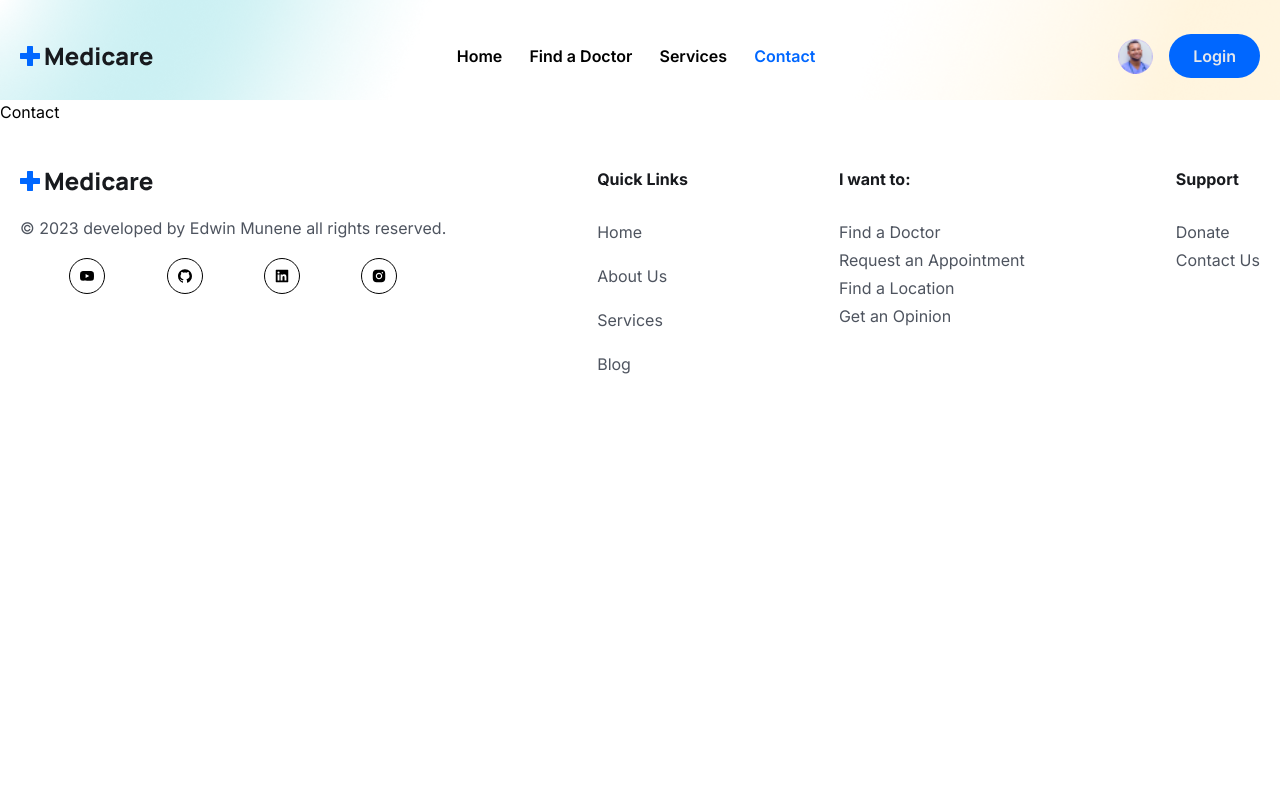
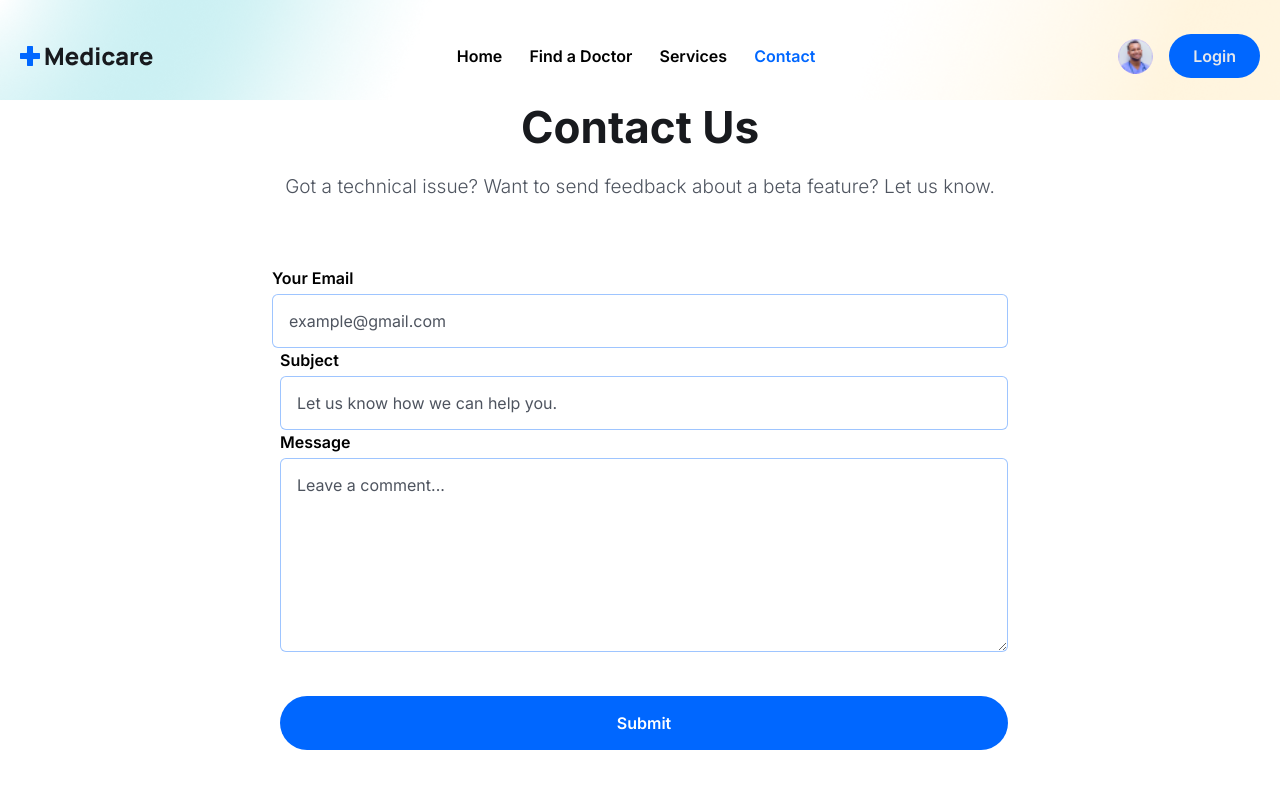
Before and after one commit to Eddiemetrium/doctor-booking, a Next.js app: page /Contact in a window 1280 px wide. Shown: the top 795 px of the page. Built offline with nearby package versions, Linux system fonts and the light colour scheme.

Commit message:
contact done front-end looking good

```diff
--- a/src/app/Contact/page.js
+++ b/src/app/Contact/page.js
@@ -1,15 +1,63 @@
-import Footer from '../footer/page'
-import Header from '../header/page'
+import Footer from "../footer/page";
+import Header from "../header/page";
 
 const Contact = () => {
   return (
-    <div>
+    <section>
       <Header />
+      <section>
+        <div className="px-4 mx-auto max-w-screen-md">
+          <h2 className="heading text-center">Contact Us</h2>
+          <p className="mb-8 text-[19px] lg:mb-16 font-light text-center text_para">
+            Got a technical issue? Want to send feedback about a beta feature?
+            Let us know.
+          </p>
+          <form action="#" className=" space-x-2">
+            <div>
+              <label htmlFor="email" className="form_label font-semibold">
+                Your Email
+              </label>
+              <input
+                type="email"
+                id="email"
+                placeholder="example@gmail.com"
+                className="form_input mt-1"
+              />
+            </div>
+            <div>
+              <label htmlFor="subject" className="form_label font-semibold">
+                Subject
+              </label>
+              <input
+                type="text"
+                id="email"
+                placeholder="Let us know how we can help you."
+                className="form_input mt-1"
+              />
+            </div>
+            <div className="sm:col-span-2">
+              <label htmlFor="message" className="form_label font-semibold">
+                Message
+              </label>
+              <textarea
+                rows="6"
+                type="text"
+                id="message"
+                placeholder="Leave a comment..."
+                className="form_input mt-1"
+              />
+            </div>
+            <div>
+              <button className="btn w-full" type="submit">
+                Submit
+              </button>
+            </div>
+          </form>
+        </div>
+      </section>
+      <Footer />
+    </section>
+  );
+};
 
-      Contact
-      <Footer/>
-      </div>
-  )
-}
-
-export default Contact
+export default Contact;
--- a/src/app/Login/page.js
+++ b/src/app/Login/page.js
@@ -37,7 +37,7 @@ function Page() {
             </div>
             <div className="mb-5">
               <input
-                className="w-full px-4 py-3 border-b border-solid border-[#0066ff61] focus:outline-none focus:border-b-primaryColor text-[22px] leading-7 text-headingColor placeholder:text-headingColor rounded-md cursor-text "
+                className="w-full px-4 py-3 border-b border-solid border-[#0066ff61] focus:outline-none focus:border-b-primaryColor text-[18px] leading-7 text-headingColor placeholder:text-textColor rounded-md cursor-text "
                 type="password"
                 placeholder="Password"
                 name="password"
--- a/src/app/globals.css
+++ b/src/app/globals.css
@@ -2,47 +2,53 @@
 @tailwind components;
 @tailwind utilities;
 
-@layer base{
+@layer base {
   section {
     /* 79 */
-   /* @apply py-[9px] */
+    /* @apply py-[9px] */
   }
 }
 
-@layer components{
-  .container{
-    @apply max-w-full w-[1440px] px-5 mx-auto
+@layer components {
+  .container {
+    @apply max-w-full w-[1440px] px-5 mx-auto;
   }
-  .btn{
-    @apply bg-primaryColor py-[15px] w-[15rem] px-[35] rounded-[50px] text-white font-[600] mt-[38px]
+  .btn {
+    @apply bg-primaryColor py-[15px] w-[15rem] px-[35] rounded-[50px] text-white font-[600] mt-[38px];
   }
-  .heading{
-    @apply text-[44px] leading-[54px] font-[700] text-headingColor
+  .heading {
+    @apply text-[44px] leading-[54px] font-[700] text-headingColor;
   }
-  .text_para{
-    @apply text-[18px] leading-[30px] font-[400] text-textColor mt-[18px]
+  .text_para {
+    @apply text-[18px] leading-[30px] font-[400] text-textColor mt-[18px];
   }
-  .header{
-    @apply bg-[url('../assets/images/mask.png')] bg-no-repeat bg-cover bg-center w-full h-[100px] leading-[100px]
+  .header {
+    @apply bg-[url('../assets/images/mask.png')] bg-no-repeat bg-cover bg-center w-full h-[100px] leading-[100px];
   }
-  .hero_section{
-    @apply bg-[url('../assets/images/hero-bg.png')] bg-no-repeat bg-cover bg-center
+  .hero_section {
+    @apply bg-[url('../assets/images/hero-bg.png')] bg-no-repeat bg-cover bg-center;
+  }
+  .form_lable {
+    @apply text-textColor font-semibold text-[16px] leading-7 mb-2;
+  }
+  .form_input {
+    @apply w-full px-4 py-3 border border-solid border-[#0066ff61] focus:outline-none focus:border-primaryColor text-[16px] leading-7 text-headingColor placeholder:text-textColor cursor-pointer rounded-md;
   }
 }
-@media only screen and (max-width:1024) {
+@media only screen and (max-width: 1024) {
   .container {
-   @apply w-full
+    @apply w-full;
   }
-  .section{
-    @apply py-[35px]
+  .section {
+    @apply py-[35px];
   }
 }
 
-@media only screen and (max-width:1024) {
-.heading{
-  @apply text-[26px] leading-[36px]
+@media only screen and (max-width: 1024) {
+  .heading {
+    @apply text-[26px] leading-[36px];
+  }
+  .text_para {
+    @apply text-[16px] leading-7 mt-3;
+  }
 }
-.text_para{
-  @apply text-[16px] leading-7 mt-3
-}
-}
```
